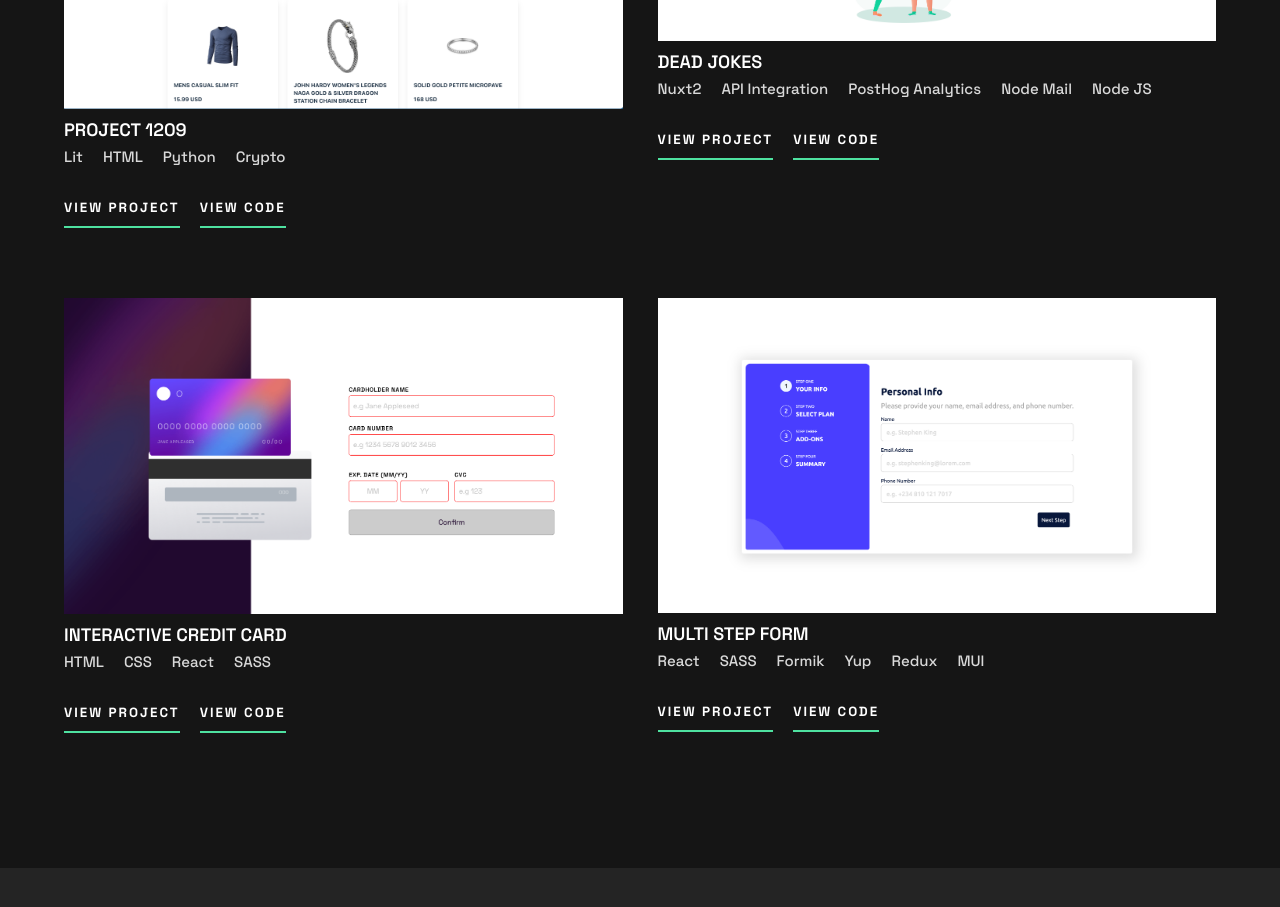
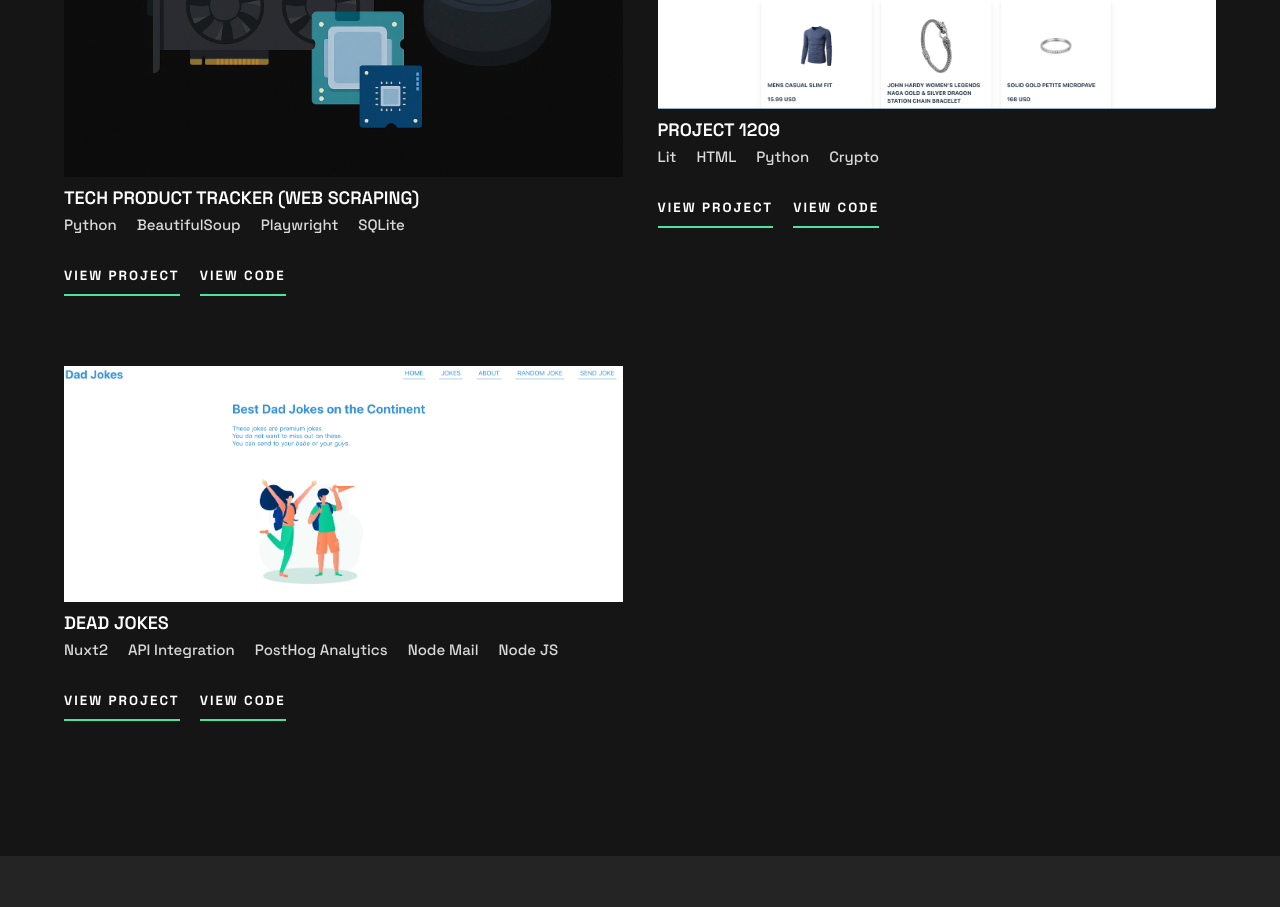
Before and after one commit to OluwadaraDaily/my-portfolio, a Vue app: page / in a window 1280 px wide. Shown: the part 1640-2547 px from the top of the page. Built offline with nearby package versions, Linux system fonts and the light colour scheme.

Commit message:
feature: add Tech Product Tracker project to portfolio and update constants

```diff
--- a/src/data/constants.js
+++ b/src/data/constants.js
@@ -53,6 +53,13 @@ export const projects = [
     techStack: ['FastAPI', 'React', 'NextJS', 'TailwindCSS']
   },
   {
+    name: 'Tech Product Tracker (Web Scraping)',
+    projectLink: 'https://github.com/OluwadaraDaily/tech-product-tracker',
+    projectRepo: 'https://github.com/OluwadaraDaily/tech-product-tracker',
+    image: 'tech-product-tracker.png',
+    techStack: ['Python', 'BeautifulSoup', 'Playwright', 'SQLite']
+  },
+  {
     name: 'Project 1209',
     projectLink: 'https://project-1209.netlify.app/',
     projectRepo: 'https://github.com/OluwadaraDaily/project-1209',
@@ -66,20 +73,20 @@ export const projects = [
     image: 'dead-jokes.png',
     techStack: ['Nuxt2', 'API Integration', 'PostHog Analytics', 'Node Mail', 'Node JS']
   },
-  {
-    name: 'Interactive Credit Card',
-    projectLink: 'https://carrds.netlify.app',
-    projectRepo: 'https://github.com/OluwadaraDaily/interactive-card',
-    image: 'interactive-credit-card.png',
-    techStack: ['HTML', 'CSS', 'React', 'SASS']
-  },
-  {
-    name: 'Multi Step Form',
-    projectLink: 'https://staged-forms.netlify.app',
-    projectRepo: 'https://github.com/OluwadaraDaily/multi-step-form',
-    image: 'multi-step-form.png',
-    techStack: ['React', 'SASS', 'Formik', 'Yup', 'Redux', 'MUI']
-  },
+  // {
+  //   name: 'Interactive Credit Card',
+  //   projectLink: 'https://carrds.netlify.app',
+  //   projectRepo: 'https://github.com/OluwadaraDaily/interactive-card',
+  //   image: 'interactive-credit-card.png',
+  //   techStack: ['HTML', 'CSS', 'React', 'SASS']
+  // },
+  // {
+  //   name: 'Multi Step Form',
+  //   projectLink: 'https://staged-forms.netlify.app',
+  //   projectRepo: 'https://github.com/OluwadaraDaily/multi-step-form',
+  //   image: 'multi-step-form.png',
+  //   techStack: ['React', 'SASS', 'Formik', 'Yup', 'Redux', 'MUI']
+  // },
   // {
   //   name: 'User Dashboard',
   //   projectLink: 'https://oluwadara-lendsqr-fe-test.netlify.app/',
```
Also changed, not shown: public/images/tech-product-tracker.png (added).
